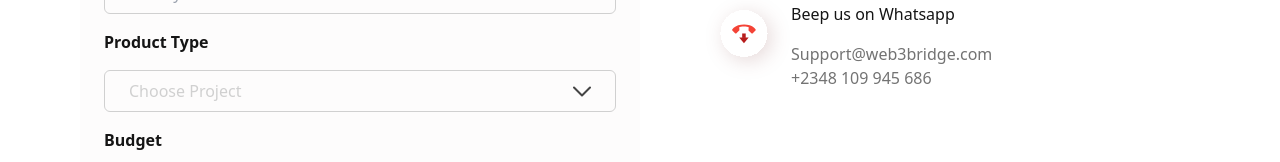
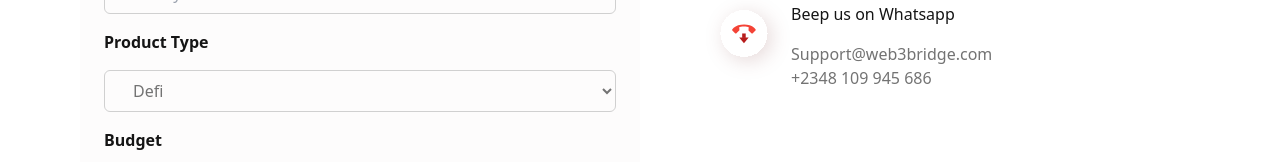
Before and after one commit to Bloceducare/web3bridgewebsite, a Next.js app: page /hire in a window 1280 px wide. Shown: the part 618-780 px from the top of the page. Built offline with nearby package versions, Linux system fonts and the light colour scheme.

Commit message:
email functionality

```diff
--- a/src/components/Input.tsx
+++ b/src/components/Input.tsx
@@ -1,12 +1,18 @@
 type Props = {
   type: string;
   placeholder: string;
+  changed?: any;
+  name?: string
+  value?: string
 };
 
 const Input = (props: Props) => {
   return (
     <input
+      value={props.value}
       type={props.type}
+      name={props.name}
+      onChange={props.changed}
       placeholder={props.placeholder}
       className="my-4 px-6 py-2 text-white60 rounded-md outline-none w-full border bg-[#0000] border-white10"
     />
--- a/src/pages/hire.tsx
+++ b/src/pages/hire.tsx
@@ -1,17 +1,69 @@
-import React, { useState } from "react";
+import React, { useState, useRef } from "react";
 import Input from "../components/Input";
 import { DropDown } from "../components/globals/icons";
 import Image from "next/image";
 import HireImage from "../../assests/hire/illustration.svg";
 import type { NextPage } from "next";
 import Button from "../components/Button";
+import emailjs from "@emailjs/browser";
+
+type Form = {
+  fullname: string;
+  email: string;
+  budget: string;
+  proposition: string;
+};
 
 const HireUs: NextPage = () => {
-  const [dropDown, setDropDown] = useState("");
-  const projectOps = ["Defi", "NFT", "DAO's", "Others"];
+  const form: any = useRef();
+  const [formData, setFormData] = useState<Form>({
+    fullname: "",
+    email: "",
+    budget: "",
+    proposition: "",
+  });
+  const [errorMessage, setErrorMessage] = useState<string>("");
+  const [successMessage, setSuccessMessage] = useState<string>("");
   const submitHandler = (e: any) => {
-    e.preventDefault()
-  }
+    e.preventDefault();
+    if (
+      !formData.budget ||
+      !formData.email ||
+      !formData.fullname ||
+      !formData.proposition
+    ) {
+      return setErrorMessage("Fill All Fields !");
+    }
+    emailjs
+      .sendForm(
+        "service_9dvkucp",
+        "template_b6mttgj",
+        form.current,
+        "5sHeJak62dtNpTbtY"
+      )
+      .then(
+        (result) => {
+          console.log(result.text);
+          setSuccessMessage("Received! We will get back to you shortly!");
+          setFormData({
+            fullname: "",
+            email: "",
+            budget: "",
+            proposition: "",
+          });
+        },
+        (error) => {
+          console.log(error.text);
+        }
+      );
+  };
+  const formDataHandler = (e: any, field: string) => {
+    setErrorMessage("");
+    setSuccessMessage("");
+    const value = e.target.value;
+    setFormData({ ...formData, [field]: value });
+  };
+
   return (
     <section className="px-[1rem] md:px-[5rem] py-[5rem]">
       <div className="sm:mb-32 lg:mb-0 ml-5 sm:ml-10 md:ml-[5rem] lg:ml-0">
@@ -21,52 +73,59 @@ const HireUs: NextPage = () => {
       </div>
       <div className="flex flex-col-reverse sm:flex-row flex-wrap justify-center lg:justify-start items-start w-full mt-8">
         <div className="bg-[#FDFCFC] dark:bg-base flex flex-col items-center w-full sm:w-[80%] lg:w-[50%] px-6 py-[4rem]">
-          <form onSubmit={submitHandler}>
+          <form ref={form} onSubmit={submitHandler}>
             <label className="self-start text-base90 dark:text-white font-bold">
               Full name
             </label>
-            <Input type="text" placeholder="Enter your full name" />
+            <Input
+              changed={(e: any) => formDataHandler(e, "fullname")}
+              name="full_name"
+              type="text"
+              value={formData.fullname}
+              placeholder="Enter your full name"
+            />
             <label className="self-start text-base90 dark:text-white font-bold">
               Email Address
             </label>
-            <Input type="email" placeholder="Enter your email address here" />
+            <Input
+              changed={(e: any) => formDataHandler(e, "email")}
+              name="email"
+              type="email"
+              value={formData.email}
+              placeholder="Enter your email address here"
+            />
             <label className="self-start text-base90 dark:text-white font-bold">
               Product Type
             </label>
-            <div className="relative text-white10 px-6 py-2 w-full flex-col items-center justify-start border bg-[#0000] border-white10 rounded-md my-4">
-              <div
-                onClick={() => setDropDown(dropDown === "type" ? "" : "type")}
-                className="flex cursor-pointer items-center w-full"
-              >
-                <p className="mr-auto">Choose Project</p>
-                <DropDown />
-              </div>
-              <div
-                className={`flex ${
-                  dropDown === "type" ? "h-[6rem] mt-6 " : "h-0 "
-                }  flex-col items-start w-full transition-all`}
-              >
-                {projectOps.map((item, index) => (
-                  <button
-                    className={`${
-                      dropDown === "type" ? "block" : "hidden"
-                    } hover:text-primary`}
-                    key={index}
-                  >
-                    {item}
-                  </button>
-                ))}
-              </div>
-            </div>
+
+            <select
+              className="w-full my-4 border outline-none text-white60 border-white10 rounded-md py-2 px-6 bg-[#0000] cursor-pointer"
+              name="type"
+              onChange={(e: any) => formDataHandler(e, "type")}
+            >
+              <option value="Defi">Defi</option>
+              <option value="NFT">NFT</option>
+              <option value="DAO'S">DAO's</option>
+              <option value="Others">Others</option>
+            </select>
 
             <label className="self-start text-base90 dark:text-white font-bold">
               Budget
             </label>
-            <Input placeholder="Enter Your Budget" type="text" />
+            <Input
+              name="budget"
+              changed={(e: any) => formDataHandler(e, "budget")}
+              placeholder="Enter Your Budget"
+              type="text"
+              value={formData.budget}
+            />
             <label className="self-start text-base90 dark:text-white font-bold">
               Unique Value Proposition (UVP)
             </label>
             <textarea
+              name="prop"
+              value={formData.proposition}
+              onChange={(e) => formDataHandler(e, "proposition")}
               className="text-white10 px-6 py-2 w-full h-[10rem] bg-[#0000] border border-white10 rounded-md my-4"
               placeholder="Tell us more about your business idea"
             ></textarea>
@@ -77,6 +136,8 @@ const HireUs: NextPage = () => {
               class="w-full py-3"
             />
           </form>
+          <p className="text-primary py-5">{errorMessage}</p>
+          <p className="text-[#41ff83] font-bold">{successMessage}</p>
         </div>
         <div className="w-full sm:w-[80%] lg:w-[40%] flex sm:ml-[4rem] h-[20rem] mt-12 lg:mt-0 mb-20 sm:mb-0">
           <Image src={HireImage} />
```
